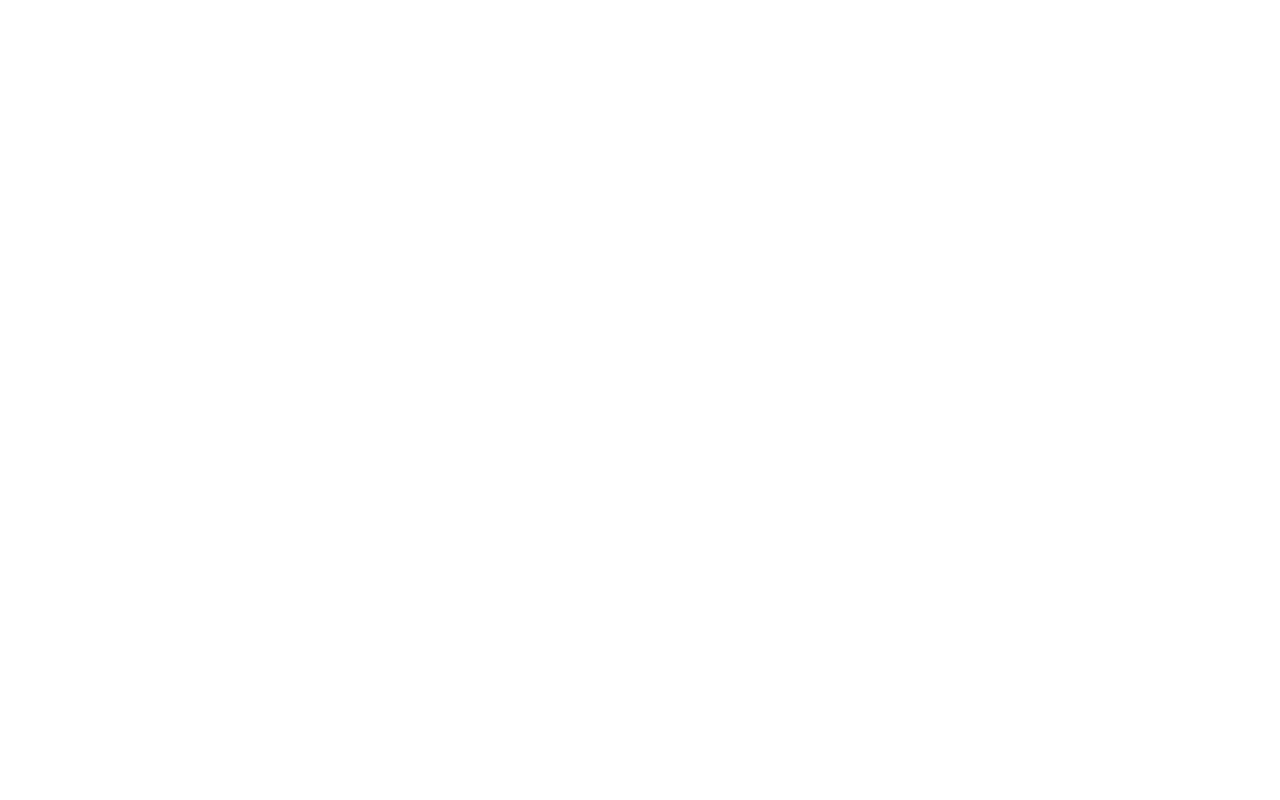
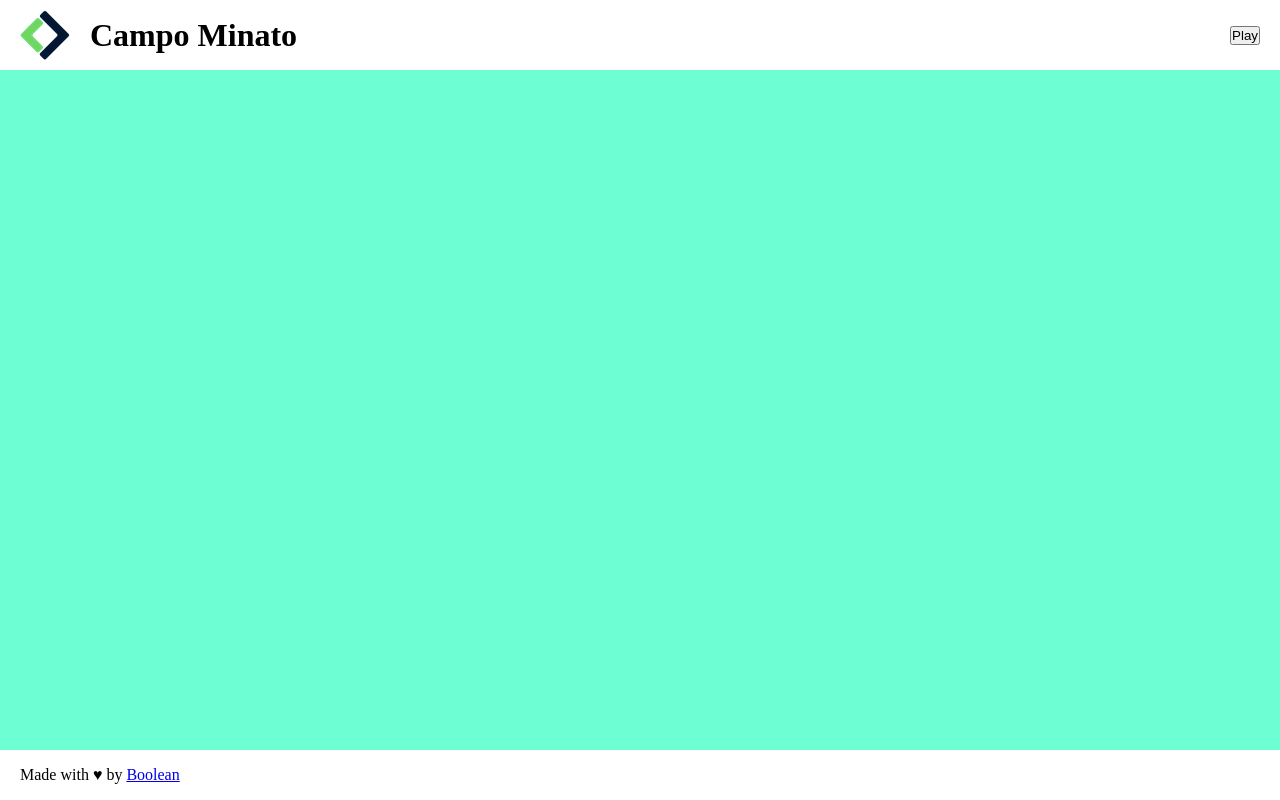
Before and after one commit to nicolofossati/js-campominato-grid, a plain HTML site: page index.html in a window 1280 px wide. Drawn offline with Linux system fonts and the light colour scheme.

Commit message:
layout completo

```diff
--- a/css/style.css
+++ b/css/style.css
@@ -0,0 +1,46 @@
+*{
+    padding: 0;
+    margin: 0;
+    box-sizing: border-box;
+}
+
+body{
+}
+
+header{
+    height: 70px;
+    width: 100%;
+}
+
+main{
+    height: calc(100vh - 120px);
+    background-color: #6EFED3;
+}
+
+footer{
+    height: 50px;
+    display: flex;
+    align-items: center;
+}
+
+#footer-container{
+    padding: 0 20px;
+}
+
+#header-container{
+    height: 100%;
+    margin: auto;
+    display: flex;
+    justify-content: space-between;
+    padding: 0 20px;
+}
+
+.left-header, .right-header{
+    display: flex;
+    justify-content: center;
+    align-items: center;
+}
+
+.left-header img{
+    padding-right: 20px;
+}
--- a/index.html
+++ b/index.html
@@ -10,8 +10,27 @@
     <title>Campo Minato</title>
 </head>
 <body>
+    <header>
+        <div id="header-container">
+            <div class="left-header">
+                <img src="img/Logo.png" alt="logo boolean">
+                <h1>Campo Minato</h1>
+            </div>
+            <div class="right-header">
+                <input type="button" value="Play" id="play">
+            </div>
+        </div>
+    </header>
 
+    <main>
 
+    </main>
+
+    <footer>
+        <div id="footer-container">
+            <span>Made with &hearts; by <a href="#">Boolean</a></span>
+        </div>
+    </footer>
     <script type="text/javascript" src="js/main.js"></script>
 </body>
 </html>
```
Also changed, not shown: img/Logo.png (added).
